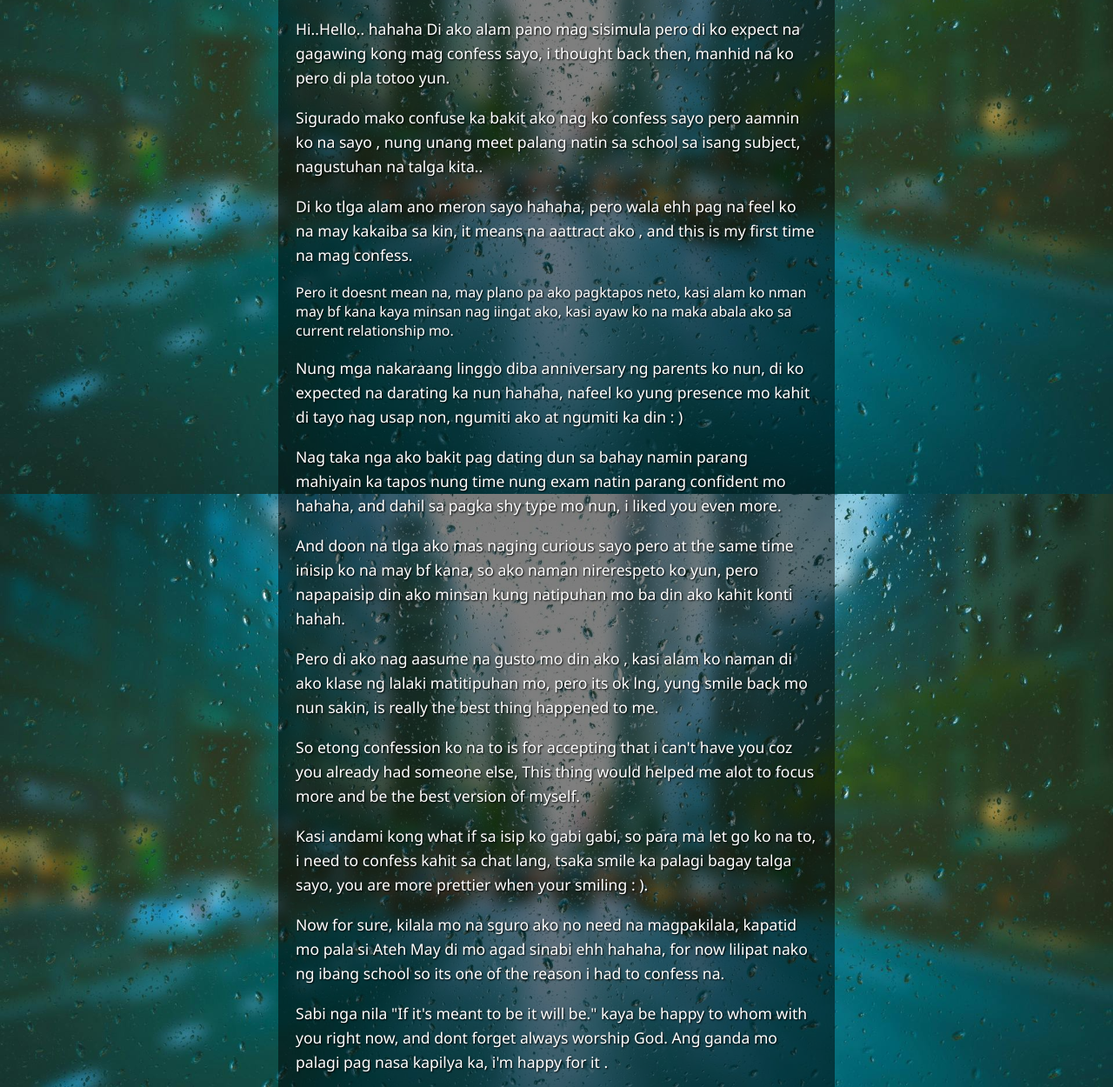
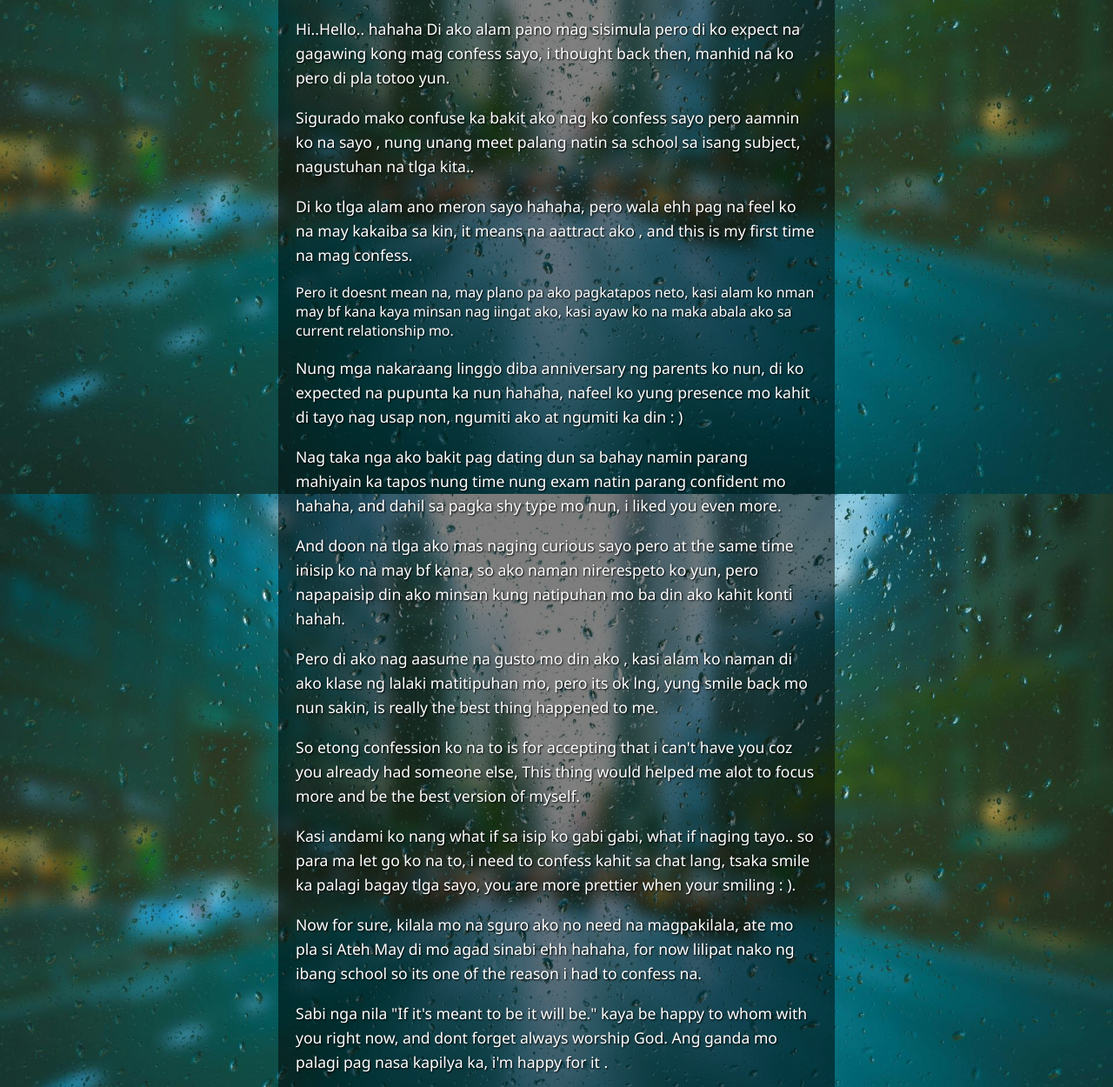
Before and after one commit to hackerDrei/Andrei, a plain HTML site: page Confession.html in a window 1280 px wide. Shown: the part 232-1482 px from the top of the page at 87% size. Drawn offline with Linux system fonts and the light colour scheme.

Commit message:
Update Confession.html

```diff
--- a/Confession.html
+++ b/Confession.html
@@ -9,7 +9,7 @@
       margin: 0;
       padding: 20px;
       font-family: 'Segoe UI', Tahoma, Geneva, Verdana, sans-serif;
-      background-image: url('background.jpg');
+      background-image: url('Background.jpg');
       background-repeat: no-repeat;
       background-position: center;
       background-attachment: fixed;
@@ -127,14 +127,14 @@
      Hi..Hello.. hahaha Di ako alam pano mag sisimula pero di ko expect na gagawing kong mag confess sayo, i thought back then, manhid na ko pero di pla totoo yun.
     </p>
     <p>
-      Sigurado mako confuse ka bakit ako nag ko confess sayo pero aamnin ko na sayo , nung unang meet palang natin sa school sa isang subject, nagustuhan na talga kita..
+      Sigurado mako confuse ka bakit ako nag ko confess sayo pero aamnin ko na sayo , nung unang meet palang natin sa school sa isang subject, nagustuhan na tlga kita..
     </p>
     <p>
       Di ko tlga alam ano meron sayo hahaha, pero wala ehh pag na feel ko na may kakaiba sa kin, it means na aattract ako , and this is my first time na mag confess.
     </p>
-      Pero it doesnt mean na, may plano pa ako pagktapos neto, kasi alam ko nman may bf kana kaya minsan nag iingat ako, kasi ayaw ko na maka abala ako sa current relationship mo.
+      Pero it doesnt mean na, may plano pa ako pagkatapos neto, kasi alam ko nman may bf kana kaya minsan nag iingat ako, kasi ayaw ko na maka abala ako sa current relationship mo.
     <p>
-      Nung mga nakaraang linggo diba anniversary ng parents ko nun, di ko expected na darating ka nun hahaha, nafeel ko yung presence mo kahit di tayo nag usap non, ngumiti ako at ngumiti ka din : )
+      Nung mga nakaraang linggo diba anniversary ng parents ko nun, di ko expected na pupunta ka nun hahaha, nafeel ko yung presence mo kahit di tayo nag usap non, ngumiti ako at ngumiti ka din : )
     </p>
     <p>
       Nag taka nga ako bakit pag dating dun sa bahay namin parang mahiyain ka tapos nung time nung exam natin parang confident mo hahaha, and dahil sa pagka shy type mo nun, i liked you even more.
@@ -147,10 +147,10 @@
     <p>
       So etong confession ko na to is for accepting that i can't have you coz you already had someone else, This thing would helped me alot to focus more and be the best version of myself.
     </p>
-    <p>Kasi andami kong what if sa isip ko gabi gabi, so para ma let go ko na to, i need to confess kahit sa chat lang, tsaka smile ka palagi bagay talga sayo, you are more prettier when your smiling : ).
+    <p>Kasi andami ko nang what if sa isip ko gabi gabi, what if naging tayo.. so para ma let go ko na to, i need to confess kahit sa chat lang, tsaka smile ka palagi bagay tlga sayo, you are more prettier when your smiling : ).
 
     <p>
-      Now for sure, kilala mo na sguro ako no need na magpakilala, kapatid mo pala si Ateh May di mo agad sinabi ehh hahaha, for now lilipat nako ng ibang school so its one of the reason i had to confess na.
+      Now for sure, kilala mo na sguro ako no need na magpakilala, ate mo pla si Ateh May di mo agad sinabi ehh hahaha, for now lilipat nako ng ibang school so its one of the reason i had to confess na.
     </p>
     <p>
       Sabi nga nila "If it's meant to be it will be." kaya be happy to whom with you right now, and dont forget always worship God. Ang ganda mo palagi pag nasa kapilya ka, i'm happy for it .
```
